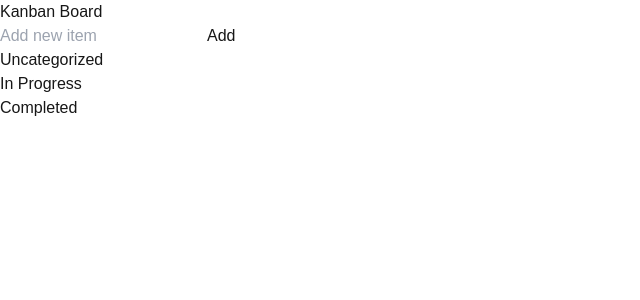
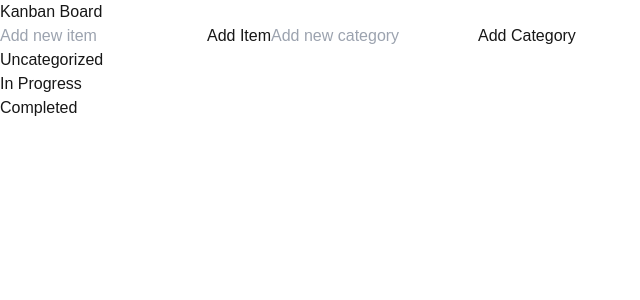
Before and after one commit to AsadAnik/barcode-inventory, a Next.js app in the folder client-web/: page /dashboard in a window 1280 px wide. Shown: the top 300 px of the page, without its empty margins (0-640 px from the left). Built offline with nearby package versions, Linux system fonts and the light colour scheme.

Commit message:
feat: kanban board updated

```diff
--- a/client-web/src/app/dashboard/Dashboard.tsx
+++ b/client-web/src/app/dashboard/Dashboard.tsx
@@ -11,15 +11,27 @@ const initialColumns = {
 export default function KanbanBoard() {
   const [columns, setColumns] = useState<typeof initialColumns>(initialColumns);
   const [newItem, setNewItem] = useState("");
+  const [newCategory, setNewCategory] = useState("");
 
+  // region Add New Category
+  const addNewCategory = () => {
+    if (newCategory.trim() && !columns.hasOwnProperty(newCategory.trim())) {
+      setColumns((prev) => ({ ...prev, [newCategory.trim()]: [] }));
+      setNewCategory("");
+    }
+  };
+
+  // region Drag Start
   const handleDragStart = (e: React.DragEvent, item: string, from: string) => {
     e.dataTransfer.setData("text/plain", JSON.stringify({ item, from }));
   };
 
+  // region Drag Over
   const handleDragOver = (e: React.DragEvent) => {
     e.preventDefault(); // Allow drop
   };
 
+  // region Drop Over
   const handleDrop = (e: React.DragEvent, to: string) => {
     e.preventDefault();
     const data = e.dataTransfer.getData("text/plain");
@@ -28,12 +40,14 @@ export default function KanbanBoard() {
     setColumns((prev) => {
       const newColumns = { ...prev };
 
+      // Remove from source and add to destination
       newColumns[from as keyof typeof initialColumns] = newColumns[from as keyof typeof initialColumns].filter((i) => i !== item);
       (newColumns[to as keyof typeof initialColumns] as string[]).push(item);
       return newColumns;
     });
   };
 
+  // region Add New Item
   const addNewItem = () => {
     if (newItem.trim()) {
       setColumns((prev: any) => ({
@@ -44,10 +58,12 @@ export default function KanbanBoard() {
     }
   };
 
+  // region UI
   return (
     <div className="p-6 min-h-screen bg-gray-100">
       <h1 className="text-2xl font-bold mb-4">Kanban Board</h1>
       <div className="mb-6">
+        {/* Add new item input */}
         <input
           type="text"
           placeholder="Add new item"
@@ -55,8 +71,19 @@ export default function KanbanBoard() {
           onChange={(e) => setNewItem(e.target.value)}
           className="border p-2 rounded mr-2"
         />
-        <button onClick={addNewItem} className="bg-blue-500 text-white px-4 py-2 rounded">
-          Add
+        <button onClick={addNewItem} className="bg-blue-500 text-white px-4 py-2 rounded mr-2">
+          Add Item
+        </button>
+        {/* Add new category input */}
+        <input
+          type="text"
+          placeholder="Add new category"
+          value={newCategory}
+          onChange={(e) => setNewCategory(e.target.value)}
+          className="border p-2 rounded mr-2"
+        />
+        <button onClick={addNewCategory} className="bg-green-500 text-white px-4 py-2 rounded">
+          Add Category
         </button>
       </div>
       <div className="grid grid-cols-1 sm:grid-cols-3 gap-4">
```
Lines whose indentation alone changed are shown as unchanged.
